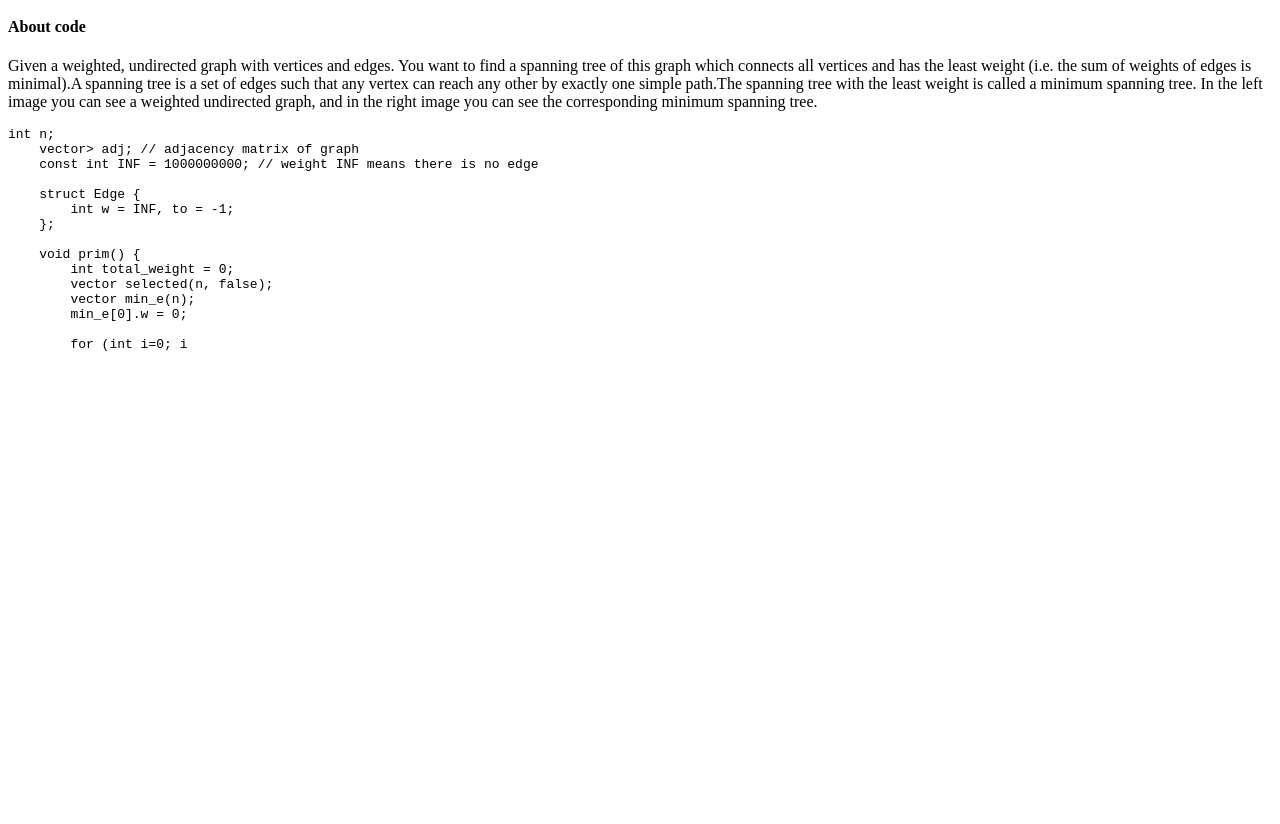
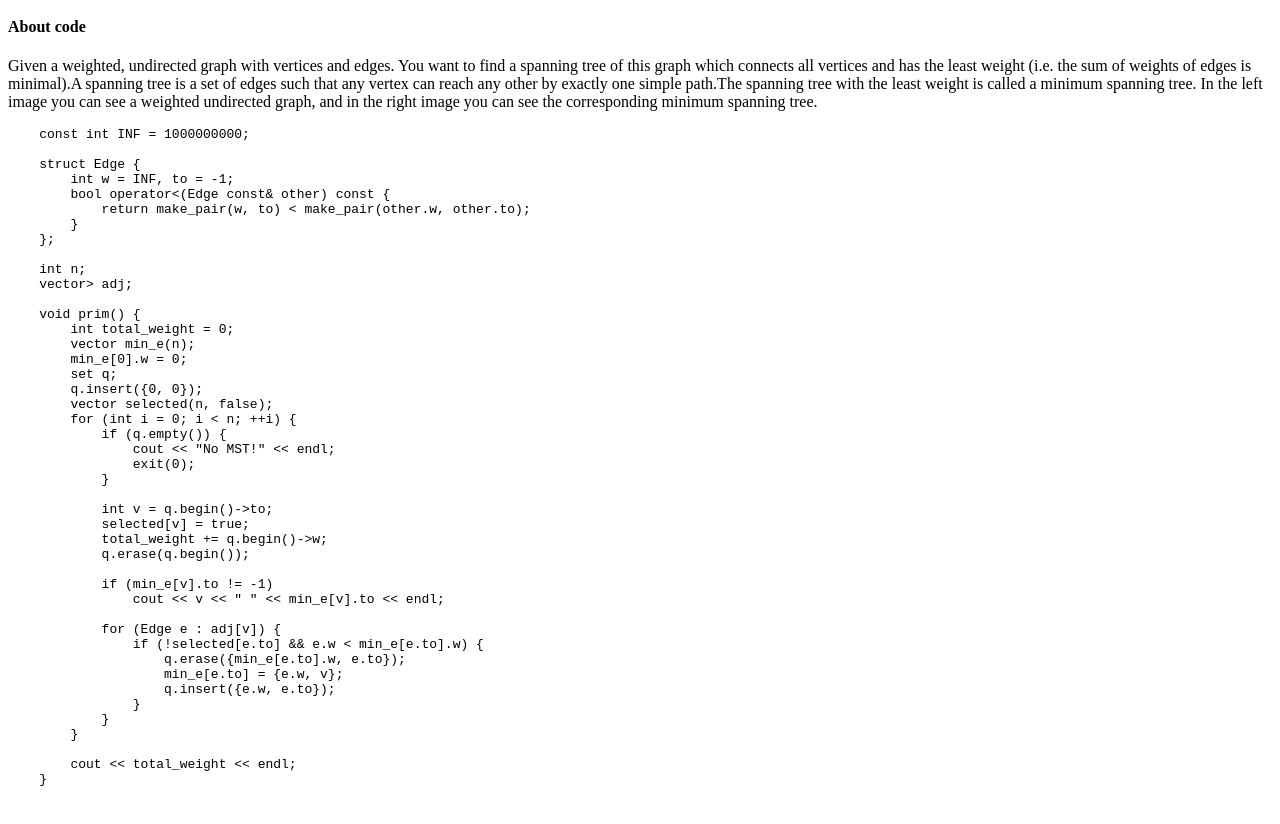
Before and after one commit to 44-563-Web-Apps-S22/webapps-s22-assignment-3-SaiSriyaGottipati, a plain HTML site: page index.html in a window 1280 px wide. Shown: the part 900-1724 px from the top of the page. Before the commit the page ends 1310 px from the top, so only its background shows below. Drawn offline with Linux system fonts and the light colour scheme.

Commit message:
commiting changes

```diff
--- a/index.html
+++ b/index.html
@@ -64,47 +64,57 @@
   <h4> About code </h4>
   <p>Given a weighted, undirected graph  with  vertices and  edges. You want to find a spanning tree of this graph which connects all vertices and has the least weight (i.e. the sum of weights of edges is minimal).A spanning tree is a set of edges such that any vertex can reach any other by exactly one simple path.The spanning tree with the least weight is called a minimum spanning tree.
 In the left image you can see a weighted undirected graph, and in the right image you can see the corresponding minimum spanning tree.</p>
-<pre>int n;
-    vector<vector<int>> adj; // adjacency matrix of graph
-    const int INF = 1000000000; // weight INF means there is no edge
+
+<a href =" https://cp-algorithms.com/graph/mst_prim.html" code link></a>
+
+<pre>
+    const int INF = 1000000000;
 
     struct Edge {
         int w = INF, to = -1;
+        bool operator<(Edge const& other) const {
+            return make_pair(w, to) < make_pair(other.w, other.to);
+        }
     };
+
+    int n;
+    vector<vector<Edge>> adj;
 
     void prim() {
         int total_weight = 0;
-        vector<bool> selected(n, false);
         vector<Edge> min_e(n);
         min_e[0].w = 0;
-
-        for (int i=0; i<n; ++i) {
-            int v = -1;
-            for (int j = 0; j < n; ++j) {
-                if (!selected[j] && (v == -1 || min_e[j].w < min_e[v].w))
-                    v = j;
-            }
-
-            if (min_e[v].w == INF) {
+        set<Edge> q;
+        q.insert({0, 0});
+        vector<bool> selected(n, false);
+        for (int i = 0; i < n; ++i) {
+            if (q.empty()) {
                 cout << "No MST!" << endl;
                 exit(0);
             }
 
+            int v = q.begin()->to;
             selected[v] = true;
-            total_weight += min_e[v].w;
+            total_weight += q.begin()->w;
+            q.erase(q.begin());
+
             if (min_e[v].to != -1)
                 cout << v << " " << min_e[v].to << endl;
 
-            for (int to = 0; to < n; ++to) {
-                if (adj[v][to] < min_e[to].w)
-                    min_e[to] = {adj[v][to], v};
+            for (Edge e : adj[v]) {
+                if (!selected[e.to] && e.w < min_e[e.to].w) {
+                    q.erase({min_e[e.to].w, e.to});
+                    min_e[e.to] = {e.w, v};
+                    q.insert({e.w, e.to});
+                }
             }
         }
 
         cout << total_weight << endl;
     }
-</pre>
-<a href ="https://cp-algorithms.com/graph/mst_prim.html" code link></a>
+
+    </pre>
+
 
 </body>
 </html>
```
